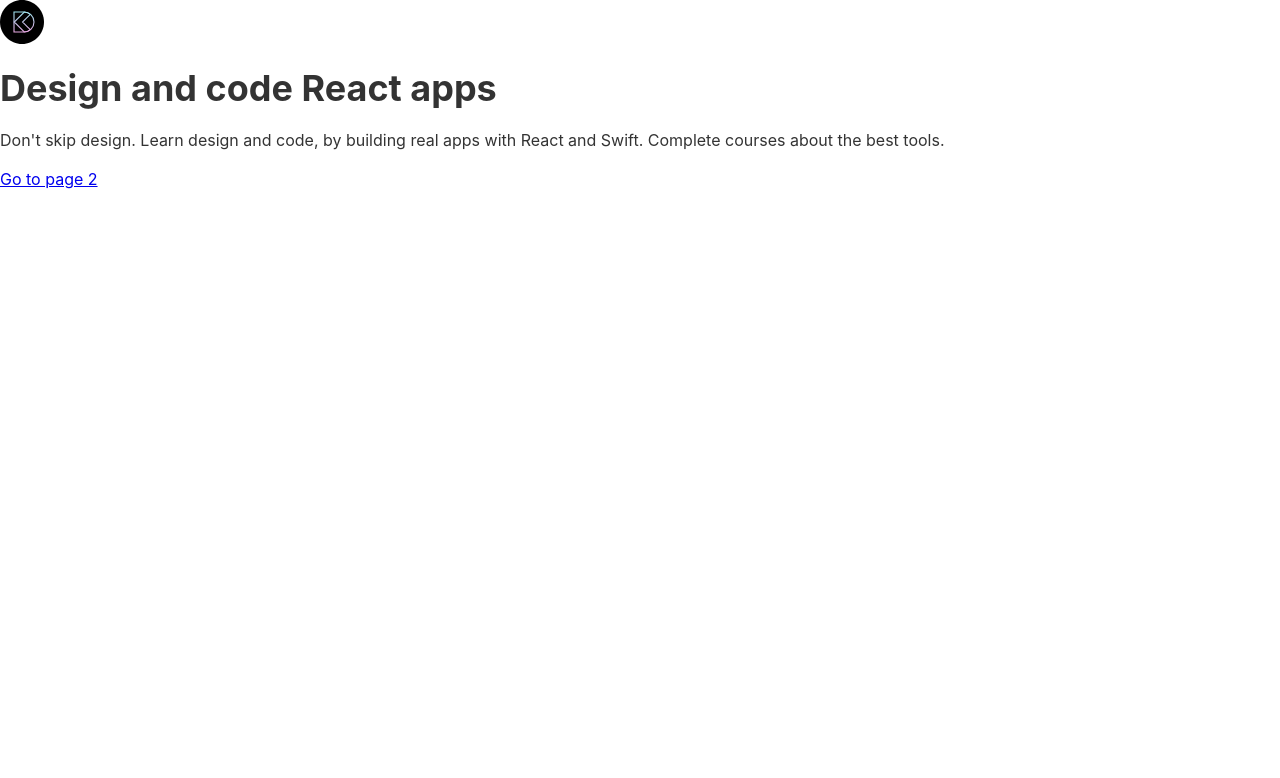
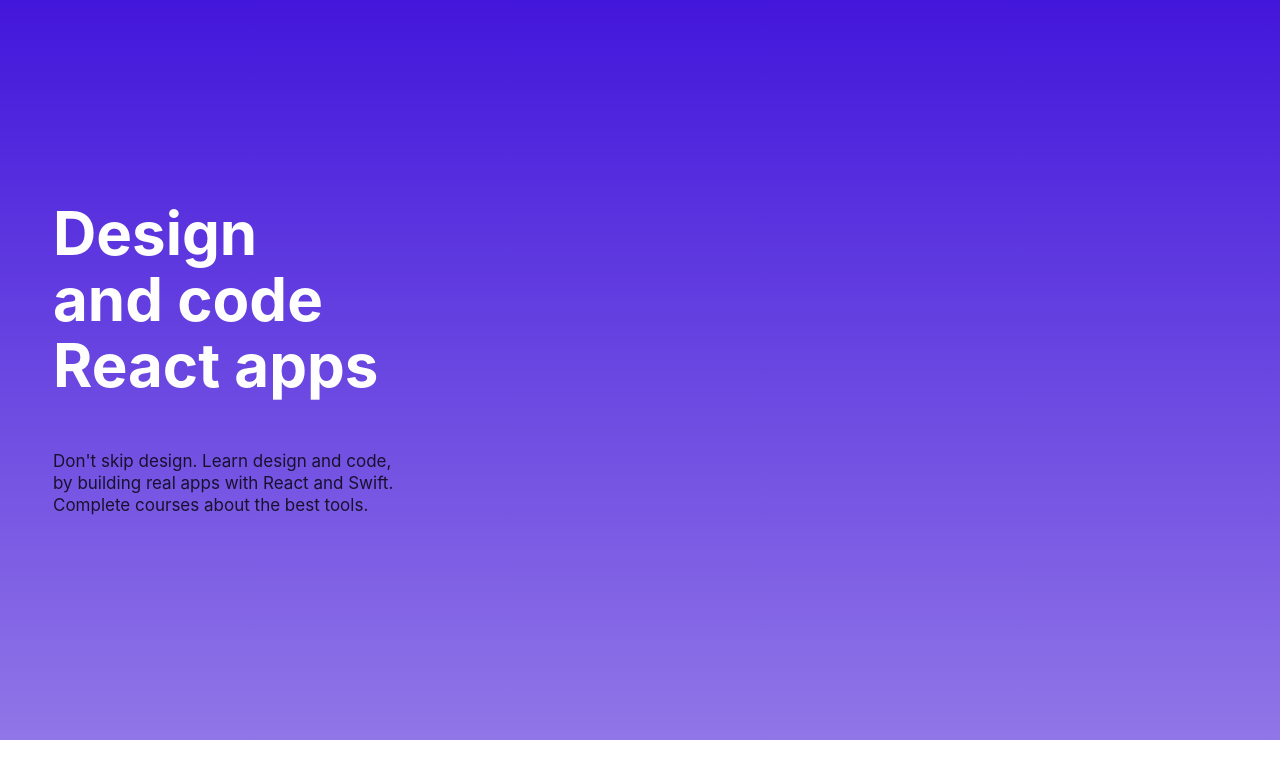
Before and after one commit to algoritmau/designcodeweb, a Gatsby site: page / in a window 1280 px wide. Built offline with nearby package versions, Linux system fonts and the light colour scheme; Gatsby itself is replaced by a stand-in of ours.

Commit message:
add HeroSection styles

```diff
--- a/src/components/sections/HeroSection.js
+++ b/src/components/sections/HeroSection.js
@@ -1,16 +1,49 @@
 import React from 'react'
-import { Link } from 'gatsby'
+import styled from 'styled-components'
 
 export default function HeroSection() {
   return (
-    <div>
-      <img src="/images/logos/logo.svg" alt="logo" />
-      <h1>Design and code React apps</h1>
-      <p>
-        Don't skip design. Learn design and code, by building real apps with
-        React and Swift. Complete courses about the best tools.
-      </p>
-      <Link to="/page-2/">Go to page 2</Link> <br />
-    </div>
+    <Wrapper>
+      <ContentWrapper>
+        <TextWrapper>
+          <Title>
+            Design
+            <br />
+            and code React apps
+          </Title>
+          <Description>
+            Don't skip design. Learn design and code, by building real apps with
+            React and Swift. Complete courses about the best tools.
+          </Description>
+        </TextWrapper>
+      </ContentWrapper>
+    </Wrapper>
   )
 }
+
+const Wrapper = styled.section`
+  background: linear-gradient(180deg, #4316db 0%, #9076e7 100%);
+`
+
+const ContentWrapper = styled.div`
+  max-width: 1234px;
+  margin: 0 auto;
+  padding: 200px 30px;
+`
+
+const TextWrapper = styled.div`
+  max-width: 360px;
+  display: grid;
+  gap: 30px;
+`
+
+const Title = styled.h1`
+  font-weigth: bold;
+  font-size: 60px;
+  color: #fefefe;
+`
+
+const Description = styled.p`
+  font-size: 17px;
+  line-height: 128%;
+`
```
Also changed, not shown: src/pages/index.js (+4 -4 lines).
